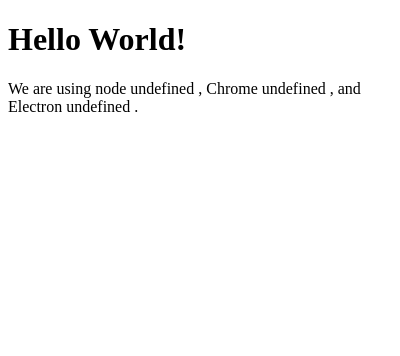
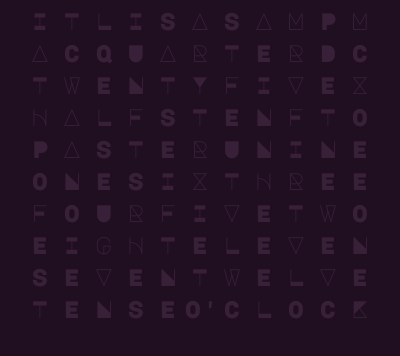
Before and after one commit to chintanmshah/qlock, an Electron app: page index.html in a window 400 px wide. Drawn offline with Linux system fonts and the light colour scheme.

Commit message:
Major change

```diff
--- a/index.html
+++ b/index.html
@@ -5,21 +5,139 @@
 		<title>Hello World!</title>
 		<!-- https://electronjs.org/docs/tutorial/security#csp-meta-tag -->
 		<meta http-equiv="Content-Security-Policy" content="script-src 'self' 'unsafe-inline';" />
+		<link href="https://fonts.googleapis.com/css2?family=Major+Mono+Display&display=swap" rel="stylesheet" />
+		<link rel="stylesheet" type="text/css" href="style.css" />
 	</head>
 	<body>
-		<h1>Hello World!</h1>
-		We are using node
-		<script>
-			document.write(process.versions.node);
-		</script>
-		, Chrome
-		<script>
-			document.write(process.versions.chrome);
-		</script>
-		, and Electron
-		<script>
-			document.write(process.versions.electron);
-		</script>
-		.
+		<div class="row-0">
+			<span class="col-0">I</span>
+			<span class="col-1">T</span>
+			<span class="col-2">L</span>
+			<span class="col-3">I</span>
+			<span class="col-4">S</span>
+			<span class="col-5">A</span>
+			<span class="col-6">S</span>
+			<span class="col-7">A</span>
+			<span class="col-8">M</span>
+			<span class="col-9">P</span>
+			<span class="col-10">M</span>
+		</div>
+		<div class="row-1">
+			<span class="col-0">A</span>
+			<span class="col-1">C</span>
+			<span class="col-2">Q</span>
+			<span class="col-3">U</span>
+			<span class="col-4">A</span>
+			<span class="col-5">R</span>
+			<span class="col-6">T</span>
+			<span class="col-7">E</span>
+			<span class="col-8">R</span>
+			<span class="col-9">D</span>
+			<span class="col-10">C</span>
+		</div>
+		<div class="row-2">
+			<span class="col-0">T</span>
+			<span class="col-1">W</span>
+			<span class="col-2">E</span>
+			<span class="col-3">N</span>
+			<span class="col-4">T</span>
+			<span class="col-5">Y</span>
+			<span class="col-6">F</span>
+			<span class="col-7">I</span>
+			<span class="col-8">V</span>
+			<span class="col-9">E</span>
+			<span class="col-10">X</span>
+		</div>
+		<div class="row-3">
+			<span class="col-0">H</span>
+			<span class="col-1">A</span>
+			<span class="col-2">L</span>
+			<span class="col-3">F</span>
+			<span class="col-4">S</span>
+			<span class="col-5">T</span>
+			<span class="col-6">E</span>
+			<span class="col-7">N</span>
+			<span class="col-8">F</span>
+			<span class="col-9">T</span>
+			<span class="col-10">O</span>
+		</div>
+		<div class="row-4">
+			<span class="col-0">P</span>
+			<span class="col-1">A</span>
+			<span class="col-2">S</span>
+			<span class="col-3">T</span>
+			<span class="col-4">E</span>
+			<span class="col-5">R</span>
+			<span class="col-6">U</span>
+			<span class="col-7">N</span>
+			<span class="col-8">I</span>
+			<span class="col-9">N</span>
+			<span class="col-10">E</span>
+		</div>
+		<div class="row-5">
+			<span class="col-0">O</span>
+			<span class="col-1">N</span>
+			<span class="col-2">E</span>
+			<span class="col-3">S</span>
+			<span class="col-4">I</span>
+			<span class="col-5">X</span>
+			<span class="col-6">T</span>
+			<span class="col-7">H</span>
+			<span class="col-8">R</span>
+			<span class="col-9">E</span>
+			<span class="col-10">E</span>
+		</div>
+		<div class="row-6">
+			<span class="col-0">F</span>
+			<span class="col-1">O</span>
+			<span class="col-2">U</span>
+			<span class="col-3">R</span>
+			<span class="col-4">F</span>
+			<span class="col-5">I</span>
+			<span class="col-6">V</span>
+			<span class="col-7">E</span>
+			<span class="col-8">T</span>
+			<span class="col-9">W</span>
+			<span class="col-10">O</span>
+		</div>
+		<div class="row-7">
+			<span class="col-0">E</span>
+			<span class="col-1">I</span>
+			<span class="col-2">G</span>
+			<span class="col-3">H</span>
+			<span class="col-4">T</span>
+			<span class="col-5">E</span>
+			<span class="col-6">L</span>
+			<span class="col-7">E</span>
+			<span class="col-8">V</span>
+			<span class="col-9">E</span>
+			<span class="col-10">N</span>
+		</div>
+		<div class="row-8">
+			<span class="col-0">S</span>
+			<span class="col-1">E</span>
+			<span class="col-2">V</span>
+			<span class="col-3">E</span>
+			<span class="col-4">N</span>
+			<span class="col-5">T</span>
+			<span class="col-6">W</span>
+			<span class="col-7">E</span>
+			<span class="col-8">L</span>
+			<span class="col-9">V</span>
+			<span class="col-10">E</span>
+		</div>
+		<div class="row-9">
+			<span class="col-0">T</span>
+			<span class="col-1">E</span>
+			<span class="col-2">N</span>
+			<span class="col-3">S</span>
+			<span class="col-4">E</span>
+			<span class="col-5">O'</span>
+			<span class="col-6">C</span>
+			<span class="col-7">L</span>
+			<span class="col-8">O</span>
+			<span class="col-9">C</span>
+			<span class="col-10">K</span>
+		</div>
 	</body>
 </html>
--- /dev/null
+++ b/style.css
@@ -0,0 +1,18 @@
+body {
+    background-color: #200f21;
+    color: #382039;
+	font-size: 1.5rem;
+	font-family: "Major Mono Display", monospace;
+}
+
+div[class^="row-"] {
+	display: flex;
+	justify-content: center;
+	align-items: center;
+}
+
+span[class^="col-"] {
+	width: 2rem;
+	height: 2rem;
+	text-align: center;
+}
```
Also changed, not shown: main.js (+17 -17 lines), package.json (+38 -1 lines), 1 other file.
